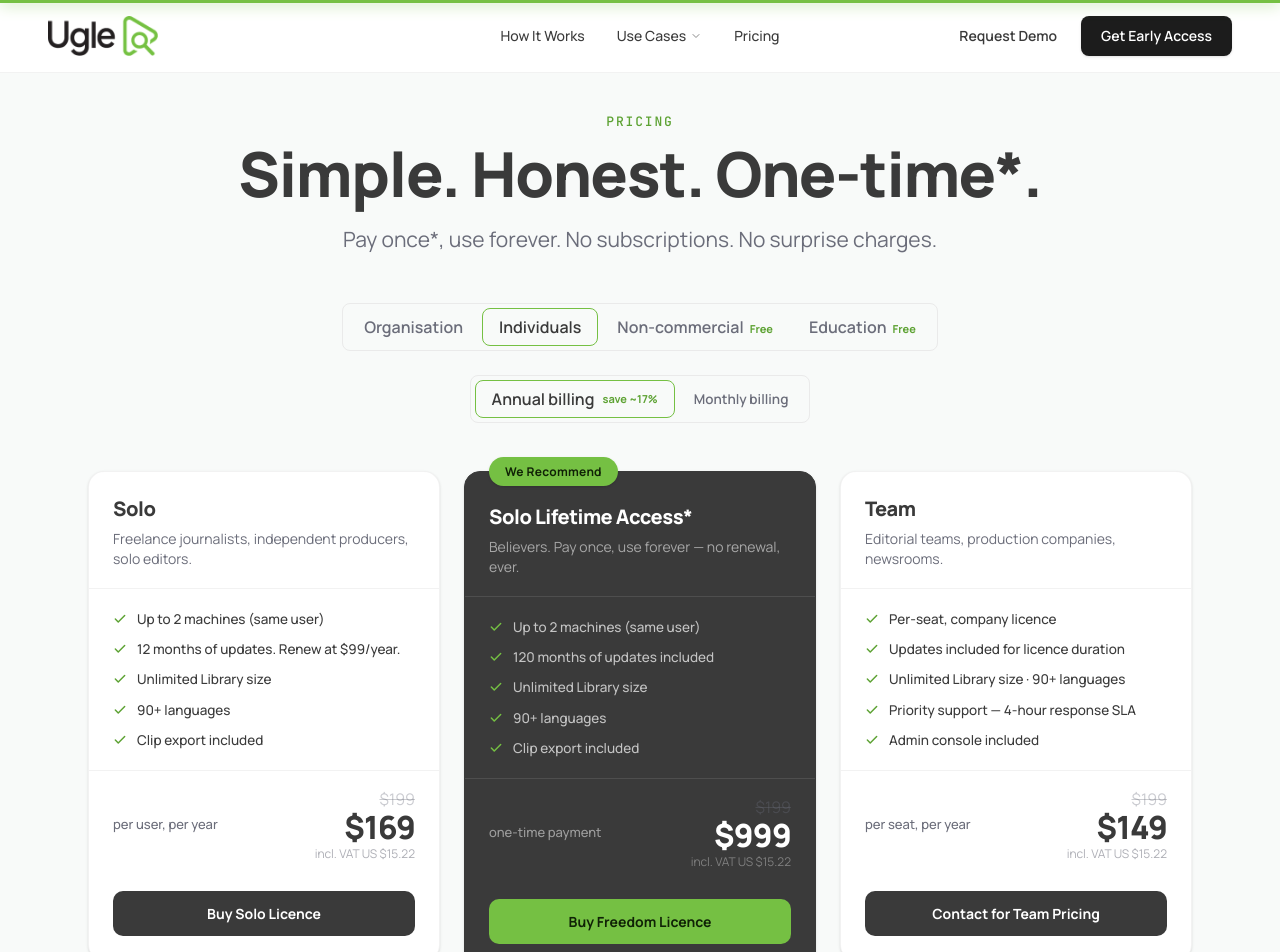
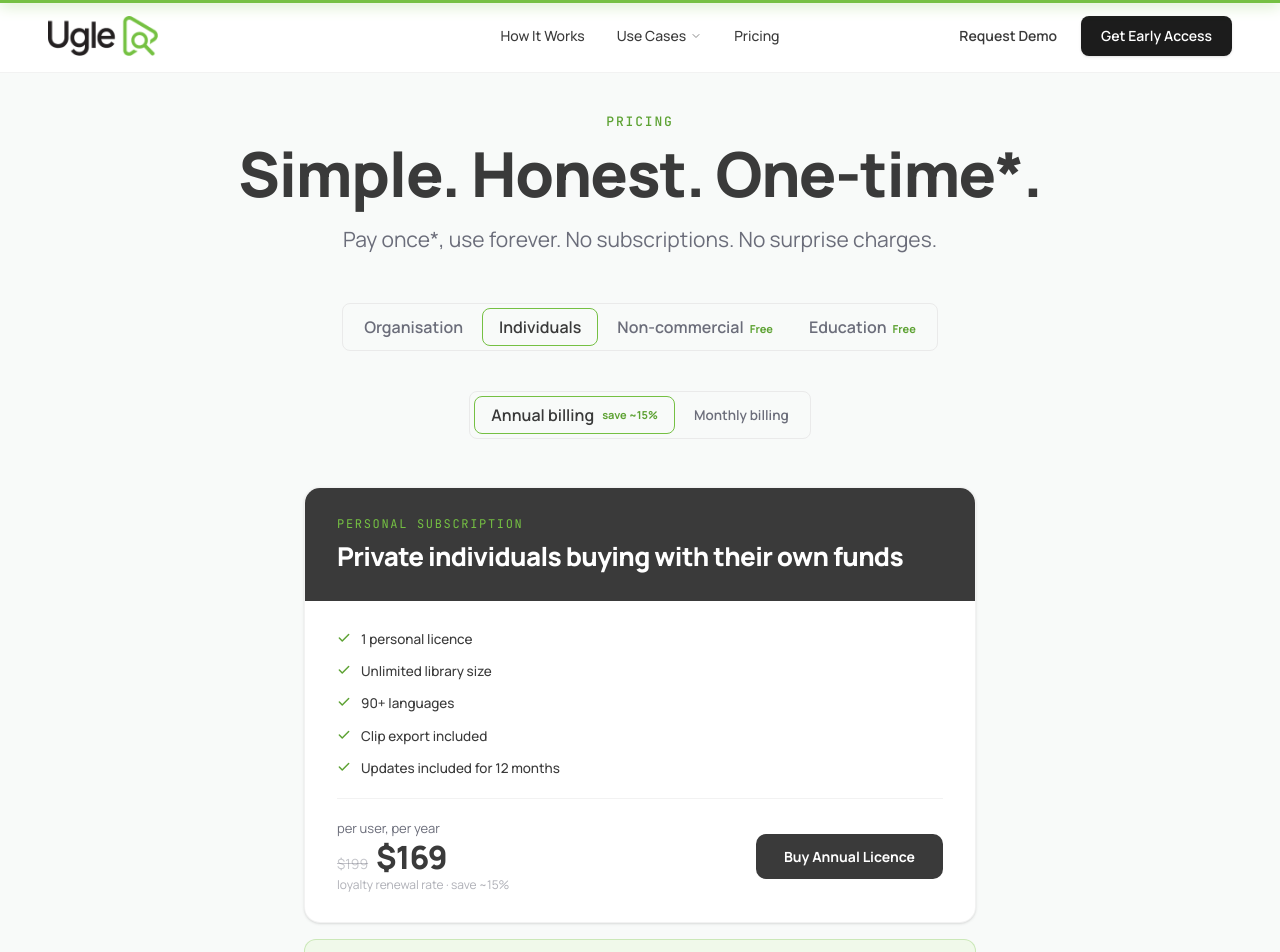
Before and after one commit to tpancholi/ugle-main, a Next.js app: page /pricing in a window 1280 px wide. Shown: the top 952 px of the page. Built offline with nearby package versions, Linux system fonts and the light colour scheme.

Commit message:
WorkFlow and pricing changes.

```diff
--- a/app/components/homepage/Workflow.tsx
+++ b/app/components/homepage/Workflow.tsx
@@ -101,7 +101,7 @@
             <Link
               key={idx}
               href={`/use-cases/${c.slug}`}
-              className="group block bg-white border border-ugle-light/60 hover:border-ugle-green/50 rounded-2xl p-8 transition-all hover:shadow-[0_10px_40px_-10px_rgba(117,192,67,0.15)] relative overflow-hidden"
+              className="group flex flex-col bg-white border border-ugle-light/60 hover:border-ugle-green/50 rounded-2xl p-8 transition-all hover:shadow-[0_10px_40px_-10px_rgba(117,192,67,0.15)] relative overflow-hidden"
             >
               <div className="bg-white size-12 rounded-xl flex items-center justify-center border border-ugle-light shadow-sm mb-6 group-hover:scale-110 transition-transform">
                 <c.icon className="size-6 text-ugle-slate" />
--- a/app/components/pricing/PricingMain.tsx
+++ b/app/components/pricing/PricingMain.tsx
@@ -2,206 +2,185 @@
 
 import { useState } from "react";
 import { motion } from "motion/react";
-import { Check } from "lucide-react";
+import { Check, Mail } from "lucide-react";
 
-// ── Pricing card components ───────────────────────────────────────────────────
+// ── Shared check-list row ─────────────────────────────────────────────────────
 
-function PriceCard({
-  title,
-  badge,
+function Feature({
+  text,
   dark = false,
-  description,
-  features,
-  priceLabel,
-  priceMain,
-  vatNote,
-  primaryBtn,
 }: {
-  title: string;
-  badge?: string;
+  text: string;
   dark?: boolean;
-  description: string;
-  features: string[];
-  priceLabel: string;
-  priceMain: string;
-  vatNote?: string;
-  primaryBtn: string;
 }) {
-  const bg = dark
-    ? "bg-ugle-slate border-ugle-slate"
-    : "bg-white border-ugle-light/60";
-  const titleCol = dark ? "text-white" : "text-ugle-slate";
-  const descCol = dark ? "text-white/55" : "text-ugle-gray";
-  const dividerCol = dark ? "border-white/10" : "border-ugle-light/60";
-  const priceLabelCol = dark ? "text-white/50" : "text-ugle-gray";
-  const priceMainCol = dark ? "text-white" : "text-ugle-slate";
-  const vatCol = dark ? "text-white/35" : "text-ugle-gray/55";
-  const checkCol = dark ? "text-[#75C043]" : "text-[#5DA233]";
-  const featureTextCol = dark ? "text-white/70" : "text-ugle-slate";
+  return (
+    <div
+      className={`flex items-start gap-2.5 text-[13.5px] font-medium ${dark ? "text-white/70" : "text-ugle-slate"}`}
+    >
+      <Check
+        className={`size-3.5 shrink-0 mt-0.5 ${dark ? "text-[#75C043]" : "text-[#5DA233]"}`}
+        strokeWidth={2.5}
+      />
+      <span>{text}</span>
+    </div>
+  );
+}
+
+// ── Individual pricing panel ──────────────────────────────────────────────────
+function IndividualsPanel({ isAnnual }: { isAnnual: boolean }) {
+  const price = isAnnual ? "$169" : "$20";
+  const origPrice = isAnnual ? "$199" : "$25";
+  const period = isAnnual ? "per user, per year" : "per user, per month";
+  const loyaltyNote = isAnnual ? "loyalty renewal rate · save ~15%" : "loyalty renewal rate · save ~20%";
+  const updatesNote = isAnnual
+    ? "Updates included for 12 months"
+    : "Updates included while subscribed";
 
   return (
-    <div
-      className={`rounded-2xl border shadow-sm relative flex flex-col ${bg}`}
-    >
-      {badge && (
-        <div className="absolute -top-3.5 left-6">
-          <span className="bg-ugle-green text-[#102206] font-bold text-xs px-4 py-1.5 rounded-full tracking-wide whitespace-nowrap shadow">
-            {badge}
-          </span>
+    <div className="max-w-2xl mx-auto mb-32">
+      {/* Card — light style matching other panels */}
+      <div className="bg-white border border-ugle-light/60 rounded-2xl shadow-sm overflow-hidden">
+        {/* Header band */}
+        <div className="bg-ugle-slate px-8 py-7">
+          <div className="font-mono text-xs tracking-[0.14em] uppercase text-[#75C043] mb-2">
+            Personal subscription
           </div>
-      )}
-
-      {/* ── Title + Description ── */}
-      <div className={`p-6 pb-5 ${badge ? "pt-8" : ""}`}>
-        <h3
-          className={`text-[20px] font-extrabold tracking-tight leading-tight mb-2 ${titleCol}`}
-        >
-          {title}
-        </h3>
-        <p className={`text-[14px] leading-snug ${descCol}`}>{description}</p>
+          <h2 className="text-[26px] font-extrabold text-white tracking-tight leading-tight">
+            Private individuals buying with their own funds
+          </h2>
         </div>
 
-      {/* ── Features ── */}
-      <div
-        className={`px-6 pb-5 flex-1 space-y-2.5 border-t ${dividerCol} pt-5`}
-      >
-        {features.map((f, i) => (
-          <div
-            key={i}
-            className={`flex items-start gap-2.5 text-[13.5px] font-medium ${featureTextCol}`}
-          >
-            <Check
-              className={`size-3.5 shrink-0 mt-0.75 ${checkCol}`}
-              strokeWidth={2.5}
-            />
-            <span>{f}</span>
-          </div>
-        ))}
+        {/* Body */}
+        <div className="px-8 py-7 space-y-5">
+          <div className="space-y-3">
+            <Feature text="1 personal licence" />
+            <Feature text="Unlimited library size" />
+            <Feature text="90+ languages" />
+            <Feature text="Clip export included" />
+            <Feature text={updatesNote} />
           </div>
 
-      {/* ── Price row (space-between) ── */}
-      <div
-        className={`px-6 py-4 border-t ${dividerCol} flex items-center justify-between gap-4`}
-      >
-        <div
-          className={`text-[13px] font-medium leading-snug ${priceLabelCol}`}
-        >
-          {priceLabel}
+          <div className="border-t border-ugle-light/60 pt-5 flex flex-col sm:flex-row sm:items-center sm:justify-between gap-4">
+            <div>
+              <div className="text-[13px] text-ugle-gray mb-0.5">{period}</div>
+              <div className="flex items-baseline gap-2">
+                <span className="line-through text-ugle-gray/40 text-sm">{origPrice}</span>
+                <div className="text-[32px] font-extrabold text-ugle-slate tracking-tight leading-none">
+                  {price}
                 </div>
-        <div className="text-right">
-          <span className="line-through text-ugle-gray/35">$199</span>
-          <div
-            className={`text-[32px] font-extrabold tracking-tight leading-none ${priceMainCol}`}
-          >
-            {priceMain}
               </div>
-          {vatNote && (
-            <div className={`text-[12px] mt-0.5 ${vatCol}`}>{vatNote}</div>
-          )}
+              <div className="text-[12px] text-ugle-gray/55 mt-0.5">{loyaltyNote}</div>
+            </div>
+            <button className="inline-flex items-center justify-center px-7 py-3 bg-ugle-slate text-white font-bold text-[14px] rounded-[10px] hover:bg-[#222] transition-colors whitespace-nowrap">
+              {isAnnual ? "Buy Annual Licence" : "Buy Monthly Licence"}
+            </button>
+          </div>
         </div>
       </div>
 
-      {/* ── CTA Button ── */}
-      <div className={`px-6 pb-6 pt-3`}>
-        <button
-          className={`w-full py-3 rounded-[10px] font-bold text-[14px] transition-all ${
-            dark
-              ? "bg-ugle-green text-[#102206] hover:bg-[#5DA233] hover:text-white"
-              : "bg-ugle-slate text-white hover:bg-[#222]"
-          }`}
-        >
-          {primaryBtn}
-        </button>
+      {/* Loyalty note — below the card */}
+      <div className="mt-4 flex items-start gap-3 bg-[#F0F9EA] border border-[#75C043]/30 rounded-xl px-5 py-4">
+        <span className="text-[#5DA233] text-lg mt-0.5">&#10022;</span>
+        <div>
+          <p className="text-sm font-semibold text-ugle-slate">
+            15% Loyalty Discount on every renewal
+          </p>
+          <p className="text-[13px] text-ugle-gray mt-0.5">
+            Prices shown reflect the loyalty rate for returning subscribers.
+            First-time price:{" "}
+            <span className="font-semibold">{isAnnual ? "$199/year" : "$25/month"}</span>.
+          </p>
+        </div>
       </div>
     </div>
   );
 }
 
-function SoloCard({
-  isAnnual,
-  soloPrice,
-}: {
-  isAnnual: boolean;
-  soloPrice: { main: string; orig: string; per: string };
-}) {
+
+
+// ── Organisation panel ────────────────────────────────────────────────────────
+function OrganisationPanel() {
   return (
-    <PriceCard
-      title="Solo"
-      description="Freelance journalists, independent producers, solo editors."
-      features={[
-        "Up to 2 machines (same user)",
-        isAnnual
-          ? "12 months of updates. Renew at $99/year."
-          : "Updates included while subscribed",
-        "Unlimited Library size",
-        "90+ languages",
-        "Clip export included",
-      ]}
-      priceLabel={isAnnual ? "per user, per year" : "per user, per month"}
-      priceMain={soloPrice.main}
-      vatNote="incl. VAT US $15.22"
-      primaryBtn="Buy Solo Licence"
+    <div className="max-w-2xl mx-auto mb-32">
+      <div className="bg-white border border-ugle-light/60 rounded-2xl shadow-sm overflow-hidden">
+        {/* Header band */}
+        <div className="bg-ugle-slate px-8 py-7">
+          <div className="font-mono text-xs tracking-[0.14em] uppercase text-[#75C043] mb-2">
+            Commercial subscription
+          </div>
+          <h2 className="text-[26px] font-extrabold text-white tracking-tight leading-tight">
+            Companies &amp; organisations using Ugle commercially
+          </h2>
+        </div>
+
+        {/* Body */}
+        <div className="px-8 py-7 space-y-5">
+          <p className="text-[15px] text-ugle-gray leading-relaxed">
+            For teams of more than 3 seats. Concurrent users cannot exceed the
+            number of purchased subscriptions. Billed yearly or monthly.
+          </p>
+
+          <div className="space-y-3">
+            {[
+              "More than 3 seats — scale to your team size",
+              "Concurrent users \u2264 purchased subscriptions",
+              "Yearly or monthly billing options",
+              "Priority support & SLA available",
+              "Admin console & centralised licence management",
+            ].map((item, i) => (
+              <div
+                key={i}
+                className="flex items-start gap-3 text-[14px] font-medium text-ugle-slate"
+              >
+                <Check
+                  className="size-3.5 shrink-0 mt-0.5 text-[#5DA233]"
+                  strokeWidth={2.5}
                 />
+                <span>{item}</span>
+              </div>
+            ))}
+          </div>
+
+          <div className="border-t border-ugle-light/60 pt-5 flex flex-col sm:flex-row sm:items-center sm:justify-between gap-4">
+            <div>
+              <div className="text-[13px] text-ugle-gray mb-0.5">Pricing</div>
+              <div className="text-[32px] font-extrabold text-ugle-slate tracking-tight leading-none">
+                On Request
+              </div>
+              <div className="text-[12px] text-ugle-gray/55 mt-0.5">
+                tailored to your team size
+              </div>
+            </div>
+            <a
+              href="mailto:pricing@ugle.ai"
+              className="inline-flex items-center gap-2 justify-center px-7 py-3 bg-ugle-slate text-white font-bold text-[14px] rounded-[10px] hover:bg-[#222] transition-colors"
+            >
+              <Mail className="size-4" />
+              Contact for pricing
+            </a>
+          </div>
+        </div>
+      </div>
+
+      {/* Enterprise nudge */}
+      <div className="mt-4 text-center text-[13px] text-ugle-gray/70">
+        Need an air-gapped or on-premise deployment?{" "}
+        <a
+          href="mailto:enterprise@ugle.ai"
+          className="text-[#5DA233] font-semibold hover:underline"
+        >
+          enterprise@ugle.ai
+        </a>
+      </div>
+    </div>
   );
 }
 
-function LifetimeCard() {
-  return (
-    <PriceCard
-      title="Solo Lifetime Access*"
-      badge="We Recommend"
-      dark
-      description="Believers. Pay once, use forever — no renewal, ever."
-      features={[
-        "Up to 2 machines (same user)",
-        "120 months of updates included",
-        "Unlimited Library size",
-        "90+ languages",
-        "Clip export included",
-      ]}
-      priceLabel="one-time payment"
-      priceMain="$999"
-      vatNote="incl. VAT US $15.22"
-      primaryBtn="Buy Freedom Licence"
-    />
-  );
-}
-
-function TeamCard({
-  isAnnual,
-  teamPrice,
-}: {
-  isAnnual: boolean;
-  teamPrice: { main: string; orig: string; per: string };
-}) {
-  return (
-    <PriceCard
-      title="Team"
-      description="Editorial teams, production companies, newsrooms."
-      features={[
-        "Per-seat, company licence",
-        isAnnual
-          ? "Updates included for licence duration"
-          : "Updates included while subscribed",
-        "Unlimited Library size · 90+ languages",
-        "Priority support — 4-hour response SLA",
-        "Admin console included",
-      ]}
-      priceLabel={isAnnual ? "per seat, per year" : "per seat, per month"}
-      priceMain={teamPrice.main}
-      vatNote="incl. VAT US $15.22"
-      primaryBtn="Contact for Team Pricing"
-    />
-  );
-}
-
-// ─────────────────────────────────────────────────────────────────────────────
-
+// ── Non-commercial panel ──────────────────────────────────────────────────────
 function NonCommercialPanel() {
   return (
     <div className="max-w-2xl mx-auto mb-32">
       <div className="bg-white border border-ugle-light/60 rounded-2xl shadow-sm overflow-hidden">
-        {/* Header band */}
         <div className="bg-ugle-slate px-8 py-7">
           <div className="font-mono text-xs tracking-[0.14em] uppercase text-[#75C043] mb-2">
             Non-commercial licence
@@ -211,18 +190,17 @@
           </h2>
         </div>
 
-        {/* Body */}
         <div className="px-8 py-7 space-y-5">
           <p className="text-[15px] text-ugle-gray leading-relaxed">
             Individuals using eligible Ugle products without earning commercial
-            benefits can use Ugle for free.
+            benefits can use Ugle for free. No approval required.
           </p>
 
           <div className="space-y-3">
             {[
               "Personal documentary or archival projects",
               "Academic research (non-institutional)",
-              "Community journalism — no paid distribution",
+              "Community journalism \u2014 no paid distribution",
               "Creative hobbyists with no commercial output",
             ].map((item, i) => (
               <div
@@ -230,7 +208,7 @@
                 className="flex items-start gap-3 text-[14px] font-medium text-ugle-slate"
               >
                 <Check
-                  className="size-3.5 shrink-0 mt-0.75 text-[#5DA233]"
+                  className="size-3.5 shrink-0 mt-0.5 text-[#5DA233]"
                   strokeWidth={2.5}
                 />
                 <span>{item}</span>
@@ -245,14 +223,14 @@
                 Free
               </div>
               <div className="text-[12px] text-ugle-gray/55 mt-0.5">
-                subject to eligibility review
+                no approval required
               </div>
             </div>
             <a
               href="mailto:pricing@ugle.ai"
               className="inline-flex items-center justify-center px-7 py-3 bg-ugle-slate text-white font-bold text-[14px] rounded-[10px] hover:bg-[#222] transition-colors"
             >
-              Apply for free access
+              Get free access
             </a>
           </div>
         </div>
@@ -261,11 +239,11 @@
   );
 }
 
+// ── Education panel ───────────────────────────────────────────────────────────
 function EducationPanel() {
   return (
     <div className="max-w-2xl mx-auto mb-32">
       <div className="bg-white border border-ugle-light/60 rounded-2xl shadow-sm overflow-hidden">
-        {/* Header band */}
         <div className="bg-ugle-slate px-8 py-7">
           <div className="font-mono text-xs tracking-[0.14em] uppercase text-[#75C043] mb-2">
             Education licence
@@ -275,7 +253,6 @@
           </h2>
         </div>
 
-        {/* Body */}
         <div className="px-8 py-7 space-y-5">
           <p className="text-[15px] text-ugle-gray leading-relaxed">
             Education licences are free for currently enrolled students and
@@ -295,7 +272,7 @@
                 className="flex items-start gap-3 text-[14px] font-medium text-ugle-slate"
               >
                 <Check
-                  className="size-3.5 shrink-0 mt-0.75 text-[#5DA233]"
+                  className="size-3.5 shrink-0 mt-0.5 text-[#5DA233]"
                   strokeWidth={2.5}
                 />
                 <span>{item}</span>
@@ -303,7 +280,6 @@
             ))}
           </div>
 
-          {/* Verification note */}
           <div className="bg-[#F8FAF9] border border-ugle-light/70 rounded-xl px-5 py-4 text-[13px] text-ugle-gray leading-relaxed">
             <span className="font-semibold text-ugle-slate">
               Verification required.
@@ -320,7 +296,7 @@
                 Free
               </div>
               <div className="text-[12px] text-ugle-gray/55 mt-0.5">
-                pending verification & approval
+                pending verification &amp; approval
               </div>
             </div>
             <a
@@ -336,20 +312,13 @@
   );
 }
 
+// ── Main export ───────────────────────────────────────────────────────────────
 export default function PricingMain() {
-  const [billing, setBilling] = useState<"monthly" | "annual">("annual");
   const [category, setCategory] = useState<
     "individuals" | "organisation" | "non-commercial" | "education"
   >("individuals");
-  const showBilling = category === "individuals" || category === "organisation";
+  const [billing, setBilling] = useState<"annual" | "monthly">("annual");
   const isAnnual = billing === "annual";
-
-  const soloPrice = isAnnual
-    ? { main: "$169", orig: "$199", per: "/year" }
-    : { main: "$17", orig: "", per: "/month" };
-  const teamPrice = isAnnual
-    ? { main: "$149", orig: "$169", per: "/seat/year" }
-    : { main: "$15", orig: "", per: "/seat/mo" };
 
   const categories = [
     { id: "organisation", label: "Organisation" },
@@ -357,15 +326,17 @@
     { id: "non-commercial", label: "Non-commercial" },
     { id: "education", label: "Education" },
   ] as const;
+
   return (
     <>
+      {/* ── Category tabs ── */}
       <motion.div
         initial={{ opacity: 0, y: 10 }}
         animate={{ opacity: 1, y: 0 }}
         transition={{ duration: 0.4, delay: 0.1 }}
-        className="mb-6 flex flex-col items-center"
+        className="mb-10 flex flex-col items-center"
       >
-        {/* Desktop: single outer border wraps all tabs */}
+        {/* Desktop */}
         <div className="hidden sm:inline-flex border border-ugle-light rounded-lg p-1 gap-0.5">
           {categories.map((cat) => (
             <button
@@ -388,7 +359,7 @@
           ))}
         </div>
 
-        {/* Mobile: each tab has its own border */}
+        {/* Mobile */}
         <div className="flex sm:hidden flex-wrap gap-2">
           {categories.map((cat) => (
             <button
@@ -412,14 +383,13 @@
         </div>
       </motion.div>
 
-      {/* ── Billing toggle ── */}
+      {/* ── Billing toggle — only for individuals ── */}
+      {category === "individuals" && (
         <motion.div
           initial={{ opacity: 0, y: 6 }}
           animate={{ opacity: 1, y: 0 }}
           transition={{ duration: 0.3 }}
-        className={`mb-12 flex justify-center transition-opacity duration-200 ${
-          showBilling ? "block opacity-100" : "hidden"
-        }`}
+          className="mb-12 flex justify-center"
         >
           <div className="inline-flex border border-ugle-light rounded-lg p-1 gap-0.5">
             <button
@@ -432,9 +402,7 @@
               }`}
             >
               Annual billing
-            <span className="text-[11px] font-bold text-[#5DA233]">
-              save ~17%
-            </span>
+              <span className="text-[11px] font-bold text-[#5DA233]">save ~15%</span>
             </button>
             <button
               id="billing-monthly"
@@ -449,6 +417,7 @@
             </button>
           </div>
         </motion.div>
+      )}
 
       {/* ── Content area — switches by category ── */}
       <motion.div
@@ -461,17 +430,10 @@
           <NonCommercialPanel />
         ) : category === "education" ? (
           <EducationPanel />
+        ) : category === "organisation" ? (
+          <OrganisationPanel />
         ) : (
-          <div className="grid md:grid-cols-3 gap-6 max-w-7xl mx-auto mb-32 items-start">
-            {/* ── Solo card ── */}
-            <SoloCard isAnnual={isAnnual} soloPrice={soloPrice} />
-
-            {/* ── Solo Lifetime card ── */}
-            <LifetimeCard />
-
-            {/* ── Team card ── */}
-            <TeamCard isAnnual={isAnnual} teamPrice={teamPrice} />
-          </div>
+          <IndividualsPanel isAnnual={isAnnual} />
         )}
       </motion.div>
     </>
```
Also changed, not shown: app/components/pricing/PricingFaq.tsx (+6 -2 lines). Lines whose indentation alone changed are shown as unchanged.
